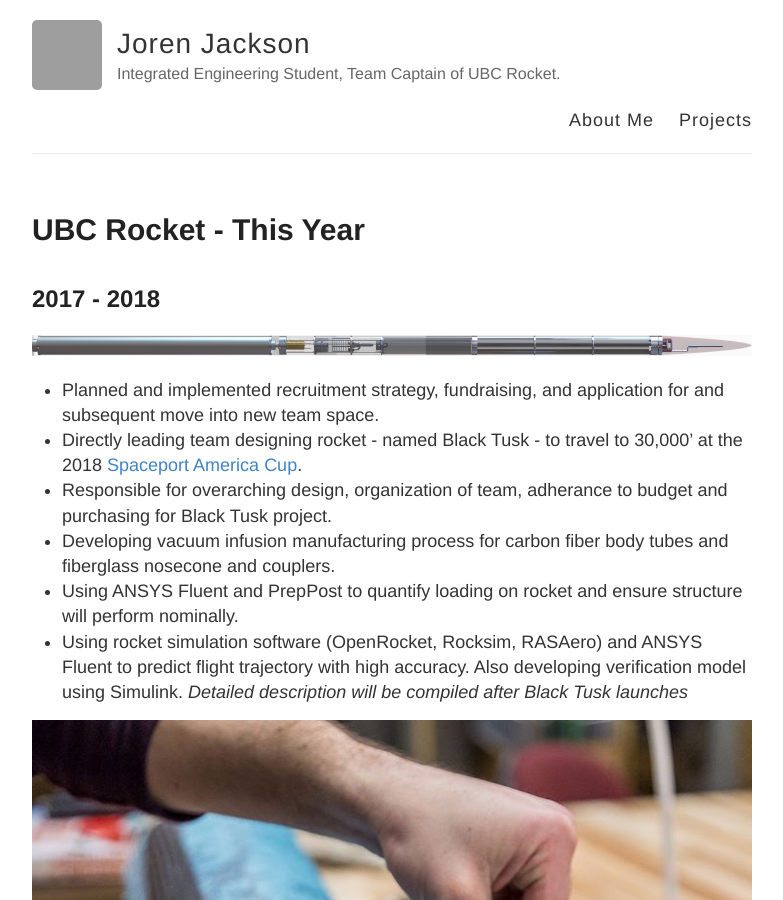
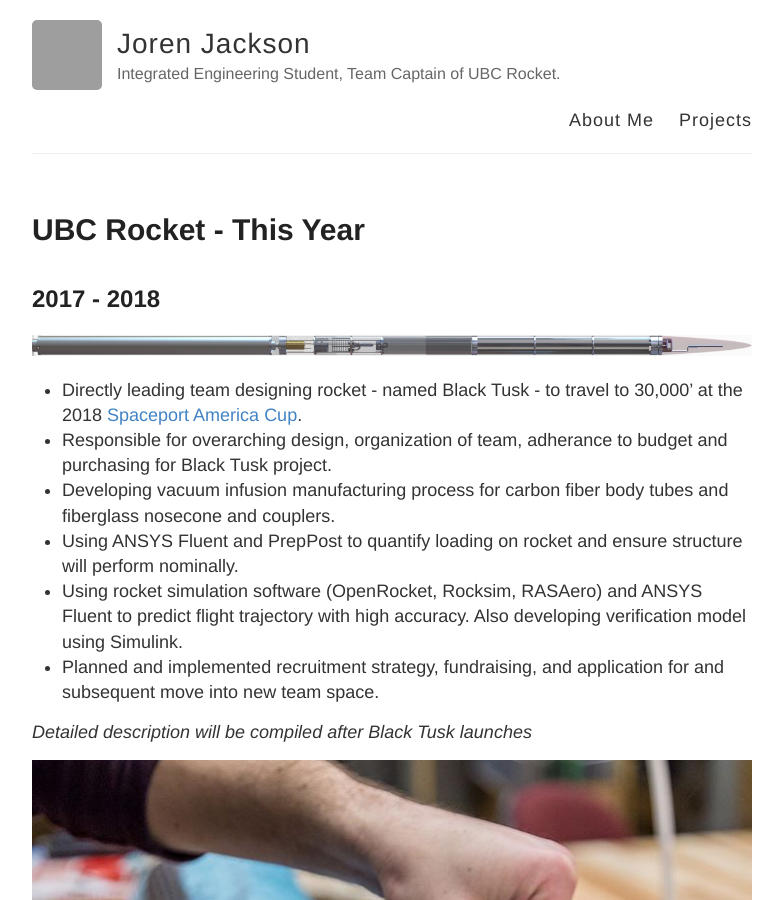
Before and after one commit to jorenj/jorenj.github.io, a Jekyll site: the page built from _posts/2018-03-03-rocket17.md, in a window 1280 px wide and 900 px high. Shown: the whole window, without its empty margins (248-1031 px from the left). Built offline with Jekyll 4.4.1, drawn with Linux system fonts in a browser that asks for light colours; grey boxes are pictures that could not be loaded.

```diff
--- a/_posts/2018-03-03-rocket17.md
+++ b/_posts/2018-03-03-rocket17.md
@@ -5,12 +5,13 @@ title: UBC Rocket - This Year
 ## 2017 - 2018
 ![30k render](/images/Rocket/30k_render.png)
 
-* Planned and implemented recruitment strategy, fundraising, and application for and subsequent move into new team space.
 * Directly leading team designing rocket - named Black Tusk - to travel to 30,000' at the 2018 [Spaceport America Cup](https://www.spaceportamericacup.com).
 * Responsible for overarching design, organization of team, adherance to budget and purchasing for Black Tusk project.
 * Developing vacuum infusion manufacturing process for carbon fiber body tubes and fiberglass nosecone and couplers.
 * Using ANSYS Fluent and PrepPost to quantify loading on rocket and ensure structure will perform nominally.
 * Using rocket simulation software (OpenRocket, Rocksim, RASAero) and ANSYS Fluent to predict flight trajectory with high accuracy. Also developing verification model using Simulink.
+* Planned and implemented recruitment strategy, fundraising, and application for and subsequent move into new team space.
+
 <!--more-->
 _Detailed description will be compiled after Black Tusk launches_
 
```
